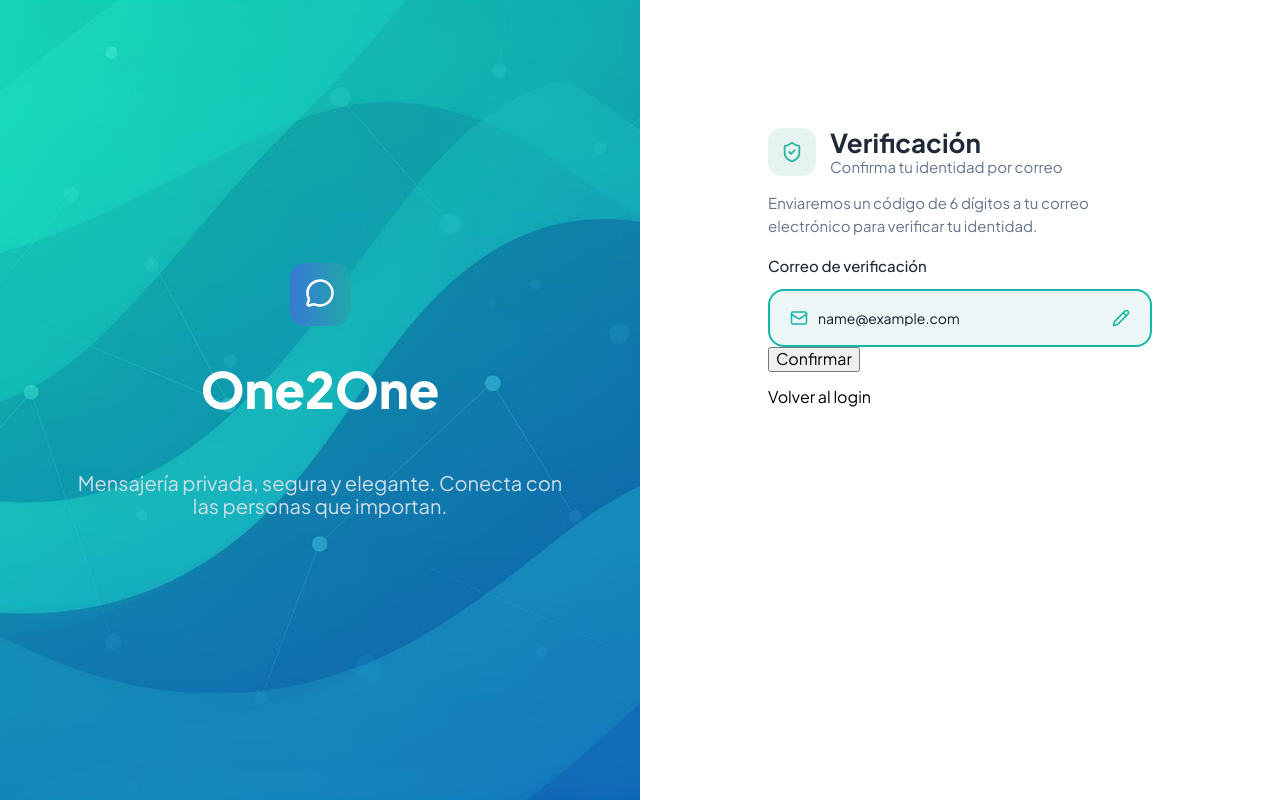
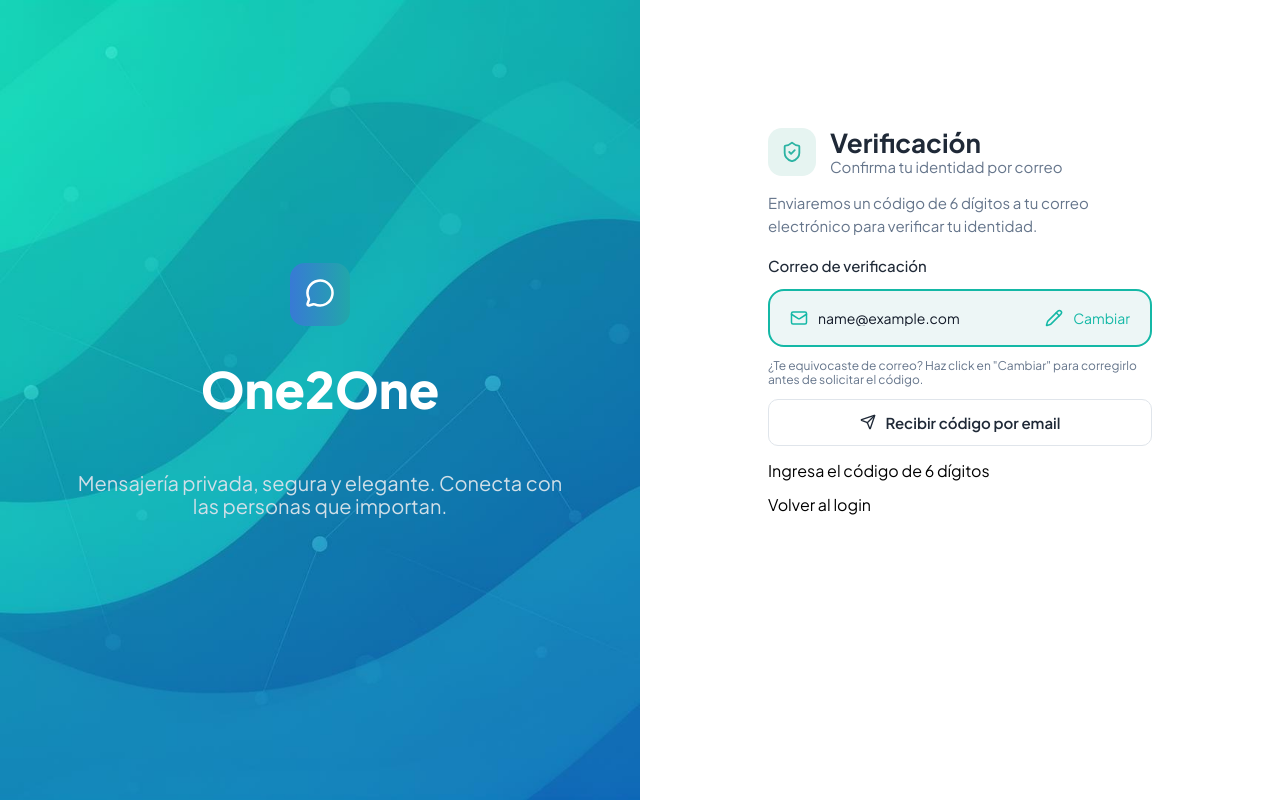
Before and after one commit to paoHernandez05/One2One, a React (Vite) app: page /auth/login in a window 1280 px wide. Both pictures are taken after typing "name@example.com", "Sample123" into the empty fields and a click on the button "Iniciar Sesión". Built offline with nearby package versions, Linux system fonts and the light colour scheme.

Commit message:
modified /auth/verify section, not finished yet

```diff
--- a/src/components/RegisterUserPage/VerifyForm.jsx
+++ b/src/components/RegisterUserPage/VerifyForm.jsx
@@ -1,5 +1,12 @@
-import { ShieldCheck } from "lucide-react";
-import { Pencil, Check, X, Mail } from "lucide-react";
+import {
+  Pencil,
+  Check,
+  X,
+  Mail,
+  Send,
+  ShieldCheck,
+  SendToBack,
+} from "lucide-react";
 import { useState, useEffect } from "react";
 import { useNavigate, useLocation } from "react-router-dom";
 import styles from "./VerifyForm.module.css";
@@ -69,20 +76,45 @@
           )}
 
           {!editing ? (
-            <Pencil
-              size={18}
-              onClick={handleEdit}
-              className={styles.iconRight}
-            />
+            <>
+              <Pencil
+                size={18}
+                onClick={handleEdit}
+                className={styles.iconRight}
+              />
+              <span onClick={handleEdit} className={styles.change}>
+                Cambiar
+              </span>
+            </>
           ) : (
             <div className={styles.actions}>
-              <Check size={18} onClick={handleSave} />
-              <X size={18} onClick={handleCancel} />
+              <Check
+                size={18}
+                onClick={handleSave}
+                color="#14b8a6"
+                cursor="pointer"
+              />
+              <X
+                size={18}
+                onClick={handleCancel}
+                color="#14b8a6"
+                cursor="pointer"
+              />
             </div>
           )}
         </div>
       </div>
-      <button>Confirmar</button>
+      <p className={styles.emailMessage}>
+        ¿Te equivocaste de correo? Haz click en "Cambiar" para corregirlo antes
+        de solicitar el código.{" "}
+      </p>
+      <button className={styles.sendCode}>
+        <Send size={16} />
+        Recibir código por email
+      </button>
+      <div>
+        <p>Ingresa el código de 6 dígitos</p>
+      </div>
       <p onClick={() => navigate("/auth/login")}>Volver al login</p>
     </>
   );
--- a/src/components/RegisterUserPage/VerifyForm.module.css
+++ b/src/components/RegisterUserPage/VerifyForm.module.css
@@ -60,10 +60,6 @@
   transition: 0.2s;
 }
 
-.emailContainer:focus-within {
-  border-color: #6a5cff;
-}
-
 .input {
   flex: 1;
   min-width: 0;
@@ -92,7 +88,9 @@
 
 .actions {
   display: flex;
+  align-items: center;
   gap: 6px;
+  flex-shrink: 0;
 }
 
 .actions svg:hover {
@@ -135,3 +133,47 @@
   background: white;
   border: 1px solid #14b8a6;
 }
+
+.change {
+  font-size: 14px;
+  color: #14b8a6;
+  cursor: pointer;
+  white-space: nowrap; /* evita que se rompa línea */
+}
+
+.emailMessage {
+  color: var(--secondary-color);
+  font-size: 12px;
+  font-weight: 400;
+}
+
+.sendCode {
+  width: 100%;
+  padding: 14px;
+  border-radius: 10px;
+  border: solid 1px #e0e5eb;
+  background-color: white;
+  color: var(--title-color);
+  font-size: 15px;
+  font-weight: 550;
+  cursor: pointer;
+  transition-duration: 0.5s;
+  display: flex;
+  align-items: center;
+  justify-content: center;
+  gap: 10px;
+}
+
+.sendCode svg {
+  color: var(--title-color);
+  transition-duration: 0.5s;
+}
+
+.sendCode:hover {
+  background-color: #4d65e0;
+  color: white;
+}
+
+.sendCode:hover svg {
+  color: white;
+}
```
